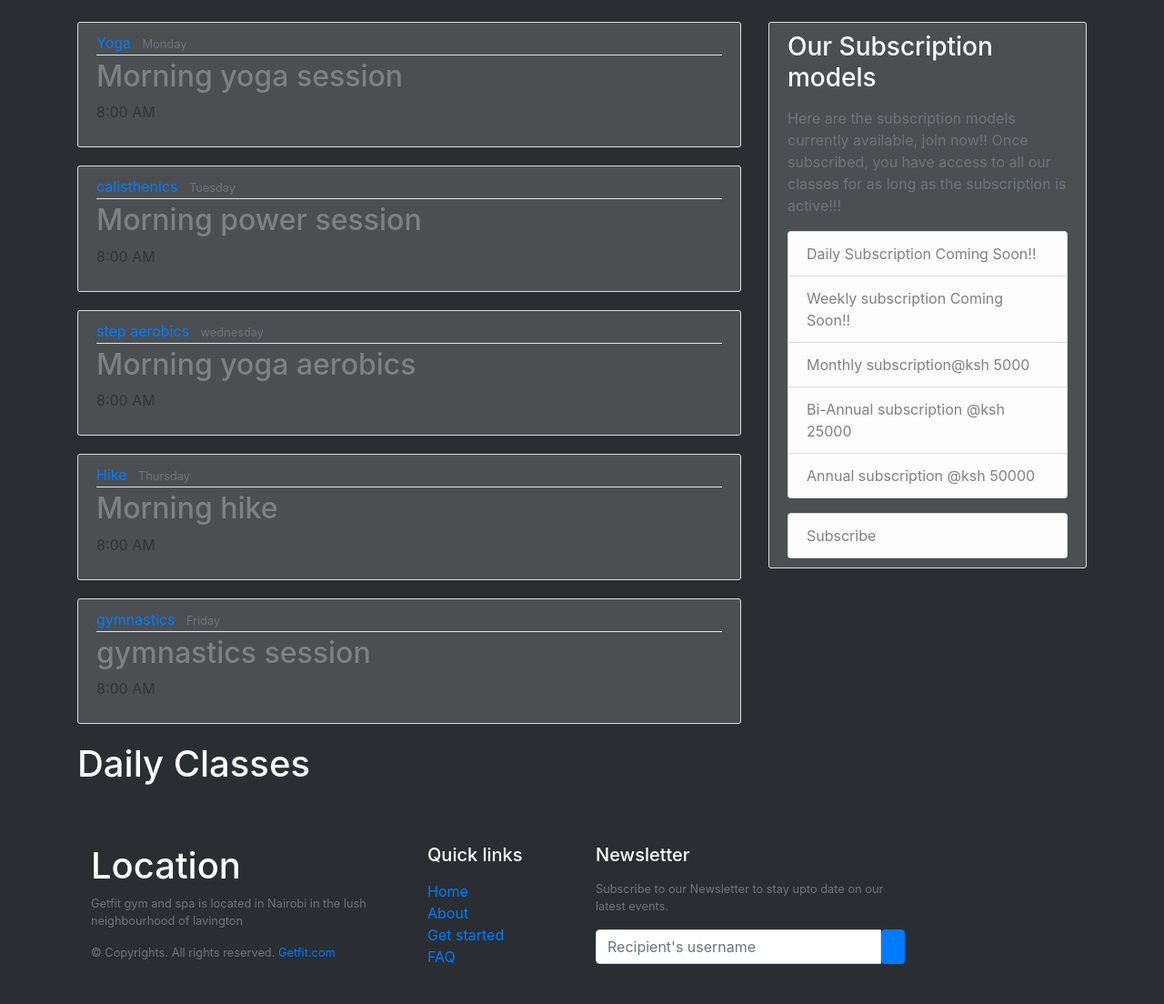
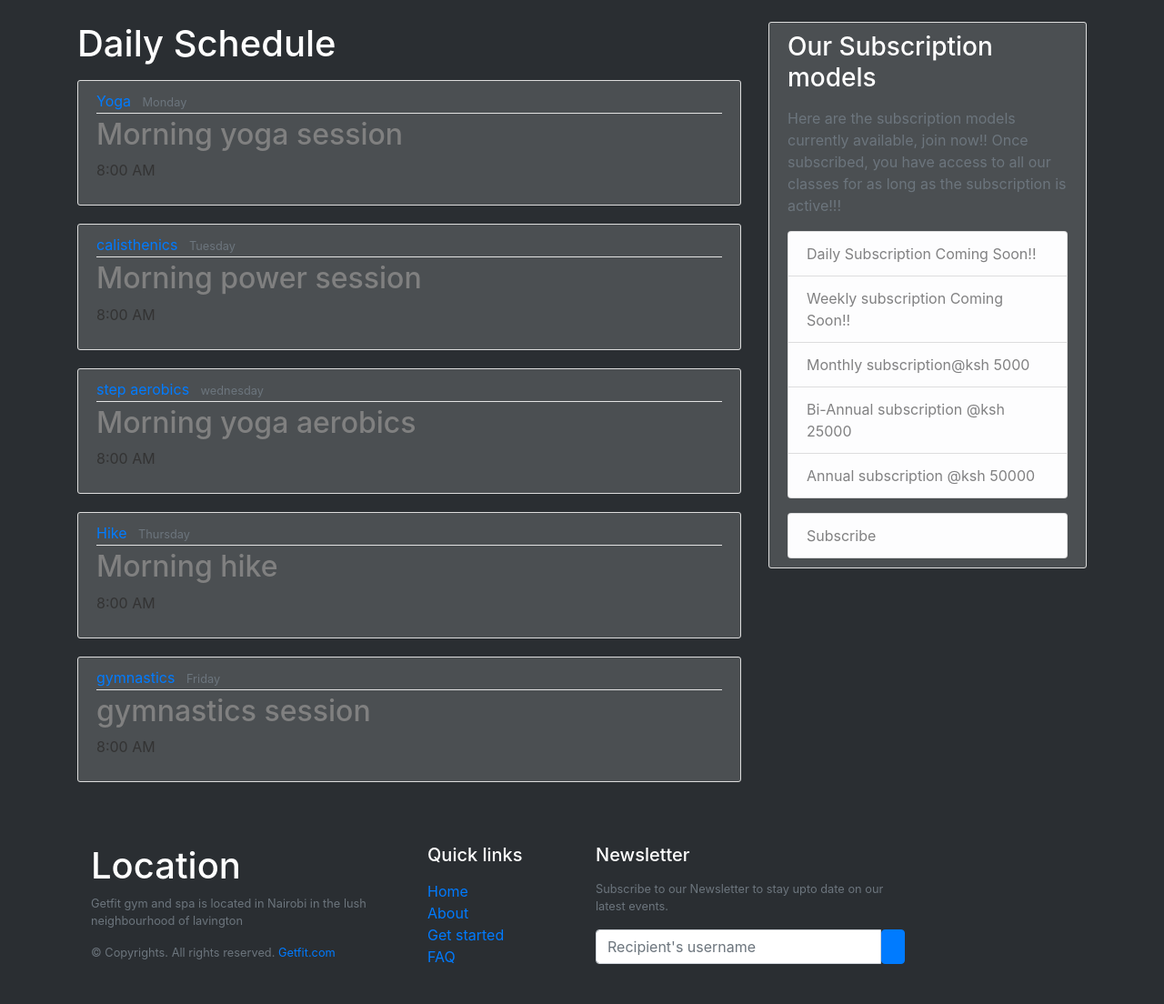
Before and after one commit to Muliro1/fitness_club_mgt, a Flask app: page /classes in a window 1280 px wide. Shown: the part 56-1160 px from the top of the page at 91% size. Run offline with Flask 3, Linux system fonts and the light colour scheme; a user stored in the database is signed in; some libraries are stand-ins or nearby versions.

Commit message:
preparation

```diff
--- a/app/templates/classes.html
+++ b/app/templates/classes.html
@@ -1,5 +1,6 @@
 {% extends "layout.html" %}
 {% block content %}
+<h1 class="text-white mb-3">Daily Schedule</h1>
     {% for class in classes %}
     <article class="media content-section">
       <div class="media-body">
@@ -12,5 +13,4 @@
       </div>
     </article>
     {% endfor %}
-    <h1 class="text-white mb-3">Daily Classes</h1>
 {% endblock content %}
```
Also changed, not shown: instance/fitness.db.
